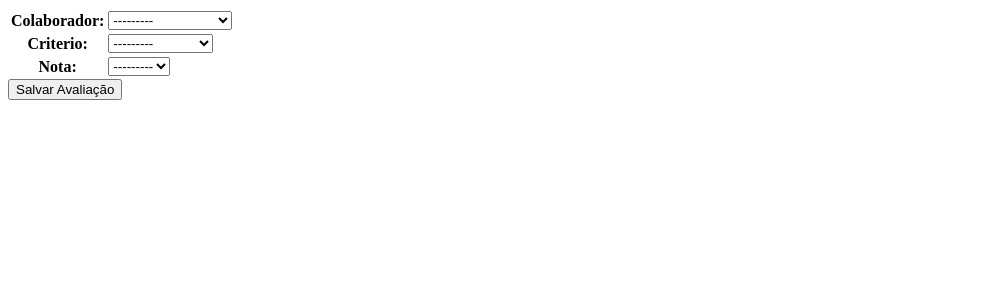
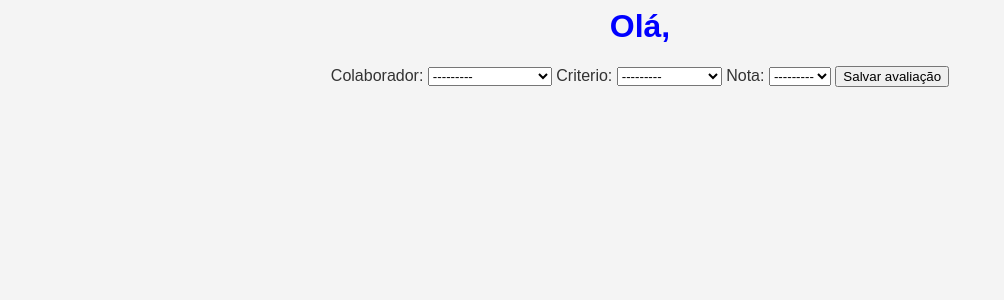
Before and after one commit to Caiera02/Formulario, a Django app: page /avaliacao/ in a window 1280 px wide. Shown: the top 300 px of the page, without its empty margins (0-1004 px from the left). Run offline with Django 5.2, Linux system fonts and the light colour scheme; data comes from the database, SQL or seed files in the repository.

Commit message:
Ajuste no projeto

```diff
--- a/formulario/templates/avaliacao.html
+++ b/formulario/templates/avaliacao.html
@@ -1,14 +1,17 @@
+{% load static %}
+
 {% block content %}
-  <form method="post" enctype="multipart/form-data">
-    {% csrf_token %}
-    <table>
-      {{ new_formulario.as_table }}
-
-      {% for criterios in crit %}
-        <p>{{ criterios.nome }}</p>
-      {% endfor %}
-    </table>
-
-    <input type="submit" value="Salvar Avaliação">
-  </form>
+  <html lang="pt-br">
+    <head>
+      <meta charset="UTF-8" />
+      <meta name="viewport" content="width=device-width, initial-scale=1.0" />
+      <link rel="stylesheet" type="text/css" href="{% static 'CSS/forms.css' %}" />
+      <title>Formulario</title>
+    </head>
+    <body>
+      <h1>Olá, {{user.username}}</h1>
+      {{new_formulario.as_table}}
+      <input type="submit" value="Salvar avaliação">
+    </body>
+  </html>
 {% endblock %}
--- /dev/null
+++ b/static/CSS/forms.css
@@ -0,0 +1,10 @@
+body {
+    font-family: Arial, sans-serif;
+    background-color: #f4f4f4;
+    color: #333;
+    text-align: center;
+}
+
+h1 {
+    color: blue;
+}
```
Also changed, not shown: app/settings.py (+5 -13 lines).
